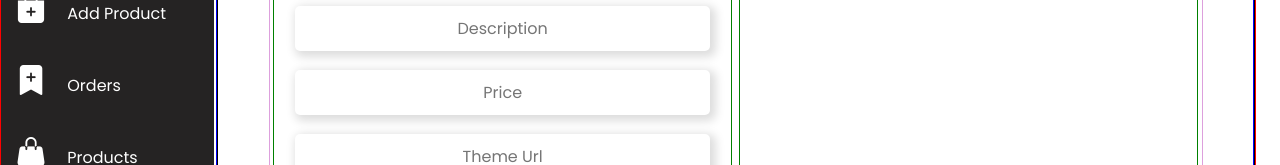
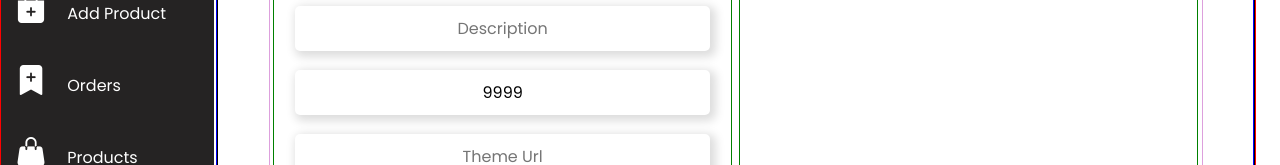
Before and after one commit to Jay90123/MYKNOT-INTERN, a React (Create React App) app in the folder client/: page /admin in a window 1280 px wide. Both pictures are taken after a click on the element "Add Product". Shown: the part 305-470 px from the top of the page. Built offline with nearby package versions, Linux system fonts and the light colour scheme.

Commit message:
# testing

```diff
--- a/client/src/components/pages/Admin/CreateTheme.js
+++ b/client/src/components/pages/Admin/CreateTheme.js
@@ -7,7 +7,7 @@ const CreateTheme = () => {
     const [previewSource,setPreviewSource]=useState()
     const [title,setTitle]=useState("")
     const [description,setDescription]=useState("")
-    const [price,setPrice]=useState()
+    const [price,setPrice]=useState(9999)
     const [category,setCategory]=useState("")
     const [siteurl,setSiteUrl]=useState("")
 
```
